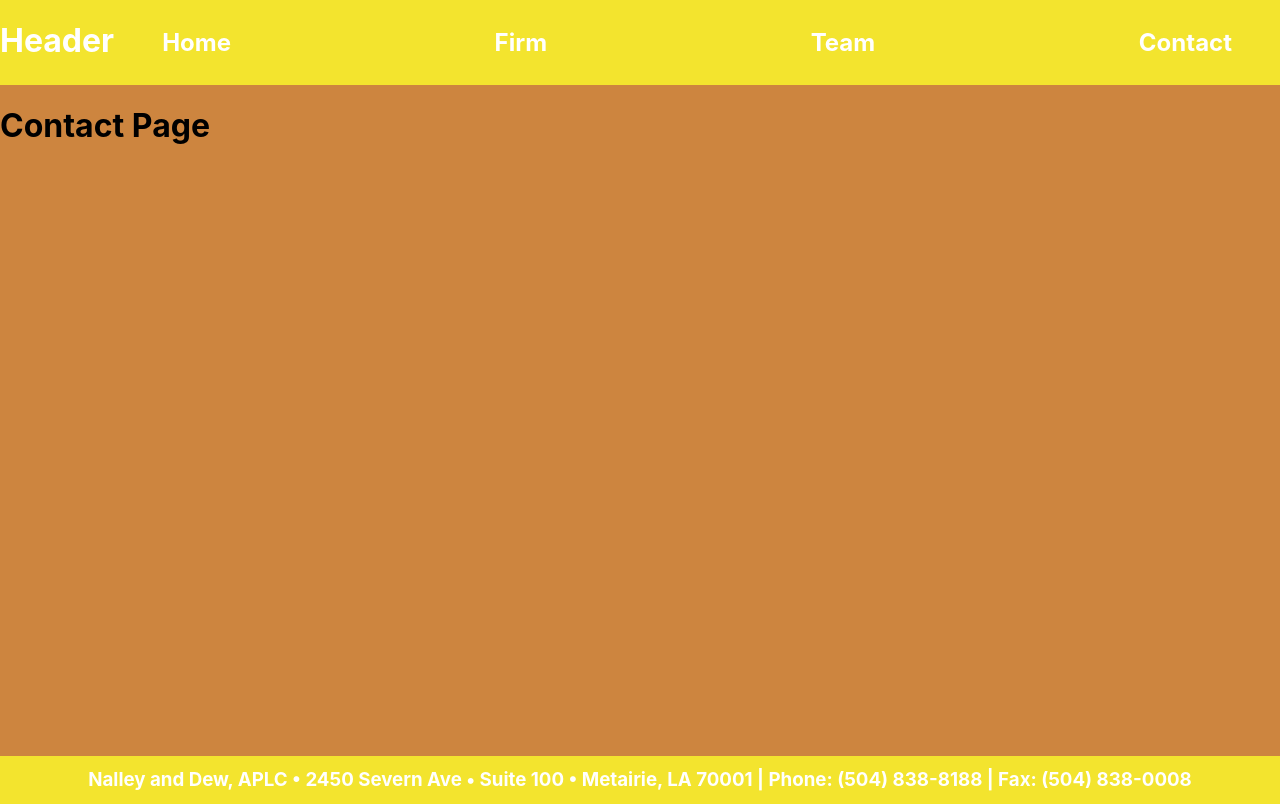
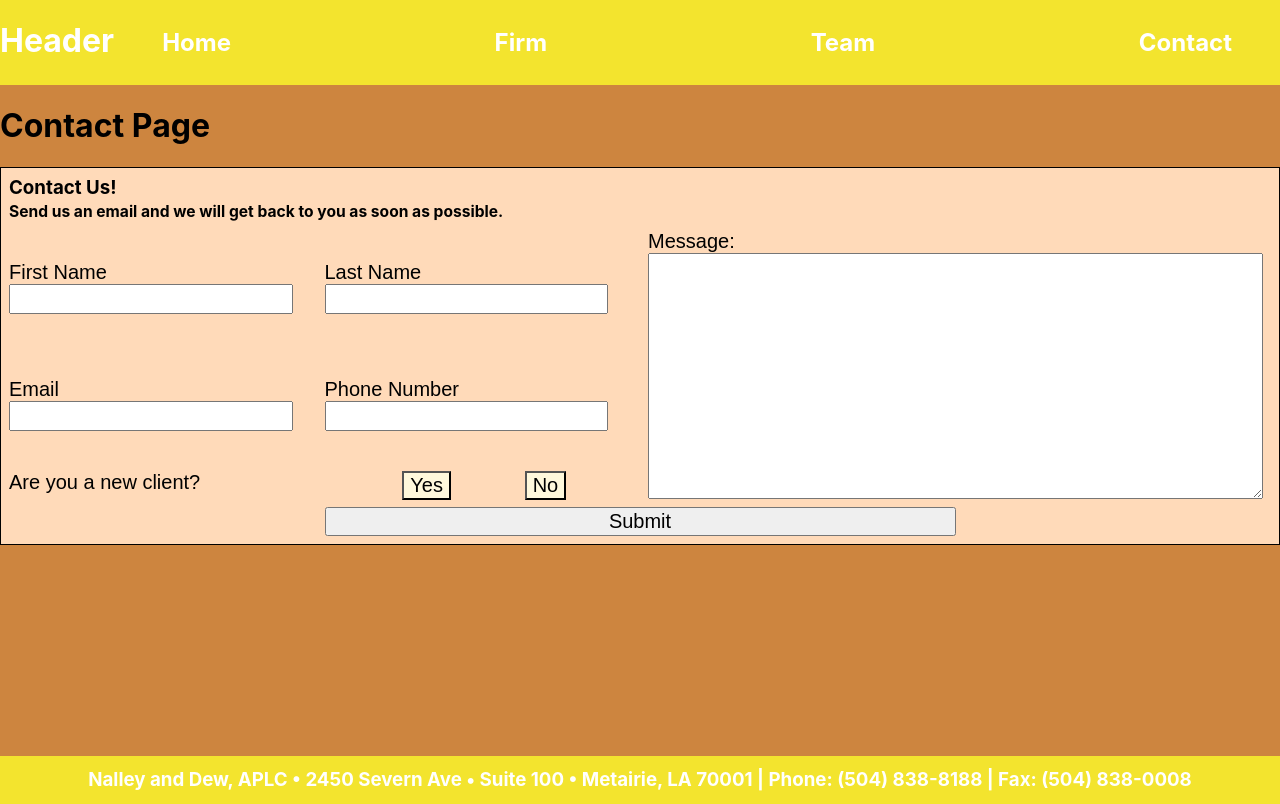
Before and after one commit to BRCornelius/gnalley.com, a React (Create React App) app: page /contact in a window 1280 px wide. Built offline with nearby package versions, Linux system fonts and the light colour scheme.

Commit message:
updates contact page

```diff
--- a/src/Mocks/MockContactWidget/MockContactWidget.jsx
+++ b/src/Mocks/MockContactWidget/MockContactWidget.jsx
@@ -4,6 +4,6 @@ import './MockContactWidget.css';
 
 export const MockContactWidget = () => <Wedge>
     <div className="contact-container">
-        <Contact />
+        <Contact isWidget/>
     </div>
 </Wedge>
--- a/src/components/Contact/Contact.css
+++ b/src/components/Contact/Contact.css
@@ -3,6 +3,10 @@
 }
 .inactive {
     background-color: cornsilk;
+}
+
+h3 {
+    margin: 0;
 }
 
 input {
@@ -72,7 +76,7 @@ button {
     border: 1px solid black;
     display: flex;
     flex-direction: column;
-    padding-left: 0.5rem;
+    padding: 0.5rem;
     width: -webkit-fill-available;
 }
 
--- a/src/components/Contact/Contact.jsx
+++ b/src/components/Contact/Contact.jsx
@@ -3,9 +3,18 @@ import './Contact.css';
 
 const InputContainer = ({children}) => <div className="input-container">{children}</div>
 
-export const Contact = () => {
+export const Contact = ({isWidget}) => {
     const [selection, setSelection] = useState("")
+    const [firstName, setFirstName] = useState("")
+    const [lastName, setLastName] = useState("")
+    const [email, setEmail] = useState("")
+    const [phone, setPhone] = useState("")
+    const [message, setMessage] = useState("")
     const checkSelection = targetValue => targetValue === selection;
+
+    const SubmitButton = () => <div className="submit-button-container">
+        <button className="submit-button" onClick={() => {}}>Submit</button>
+    </div>
 
     return <div className="overarch-contact-container">
         <h3>Contact Us!<br/><small>Send us an email and we will get back to you as soon as possible.</small></h3>
@@ -14,21 +23,21 @@ export const Contact = () => {
                 <div className="two-input-container">
                     <InputContainer>
                         <label for="first-name">First Name</label>
-                        <input type="text" id="first-name" name="first-name" />
+                        <input type="text" id="first-name" name="first-name" value={firstName} onChange={event => setFirstName(event.target.value)}/>
                     </InputContainer>
                     <InputContainer>
                         <label for="last-name">Last Name</label>
-                        <input type="text" id="last-name" name="last-name" />
+                        <input type="text" id="last-name" name="last-name" value={lastName} onChange={event => setLastName(event.target.value)}/>
                     </InputContainer>
                 </div>
                 <div className="two-input-container">
                     <InputContainer>
                         <label for="email">Email</label>
-                        <input type="text" id="email" name="email" />
+                        <input type="text" id="email" name="email" value={email} onChange={event => setEmail(event.target.value)}/>
                     </InputContainer>
                     <InputContainer>
                         <label for="phone">Phone Number</label>
-                        <input type="text" id="phone" name="phone" />
+                        <input type="text" id="phone" name="phone" value={phone} onChange={event => setPhone(event.target.value)}/>
                     </InputContainer>
                 </div>
                 <div className="radio-input-container">
@@ -42,13 +51,12 @@ export const Contact = () => {
             <div className="column">
                 <div className="input-message-container">
                     <label for="message">Message:</label>
-                    <textarea type="text" id="message" />
+                    <textarea type="text" id="message" value={message} onChange={event => setMessage(event.target.value)}/>
                 </div>
-                <div className="submit-button-container">
-                    <button className="submit-button">Submit</button>
-                </div>
+                {isWidget && <SubmitButton />}
             </div>
         </div>
-        <h3><button>Click Here</button> for other ways to contact us.</h3>
+        {isWidget && <h3><button>Click Here</button> for other ways to contact us.</h3>}
+        {!isWidget && <SubmitButton />}
     </div>
 }
--- a/src/views/Contact/ContactPage.jsx
+++ b/src/views/Contact/ContactPage.jsx
@@ -1,6 +1,8 @@
 import React from 'react';
+import { Contact } from '../../components';
 import './ContactPage.css';
 
 export const ContactPage = () => <div className="single-page-container">
     <h1>Contact Page</h1>
+    <Contact isWidget={false}/>
 </div>;
```
